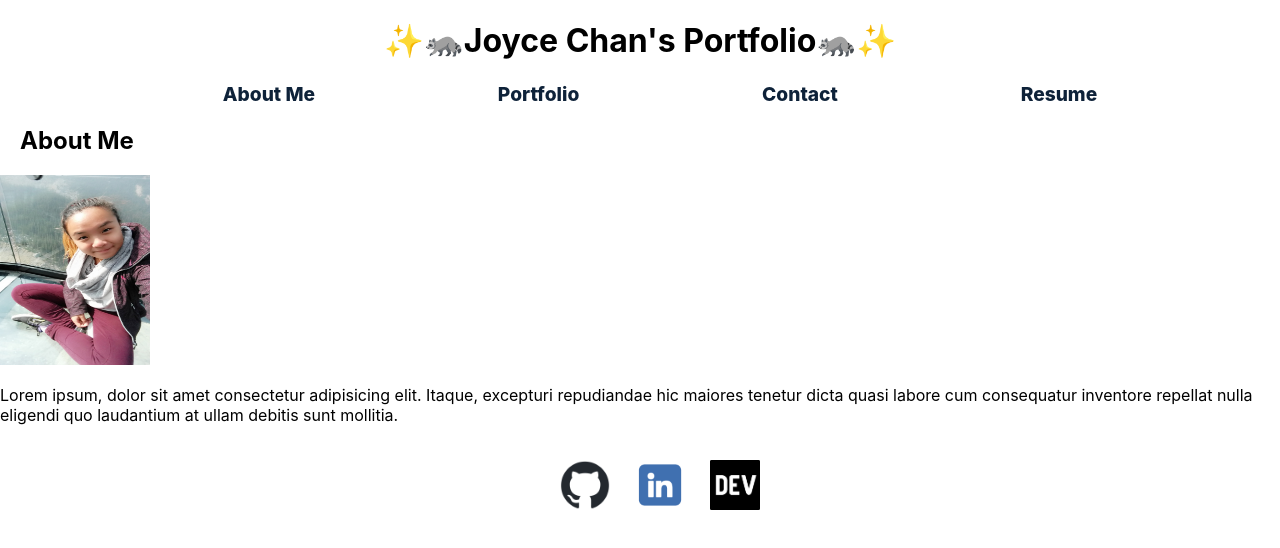
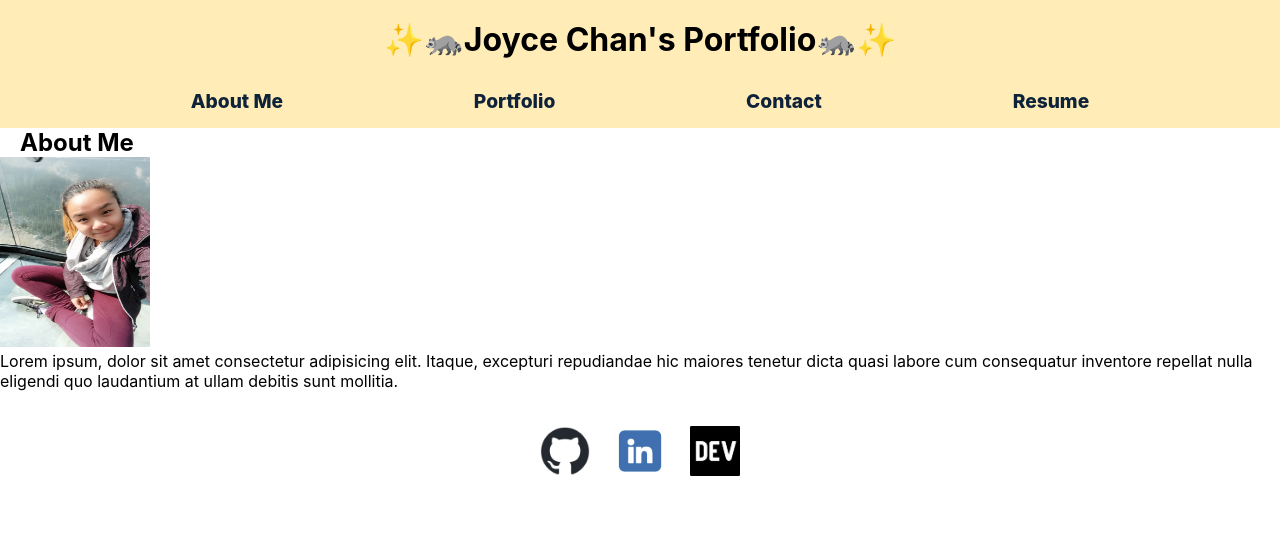
Before and after one commit to jaychan0125/Joyces-React-Portfolio, a React (Create React App) app: page / in a window 1280 px wide. Shown: the top 548 px of the page. Built offline with nearby package versions, Linux system fonts and the light colour scheme.

Commit message:
troubleshooting active button, not changing colours

```diff
--- a/src/components/content.jsx
+++ b/src/components/content.jsx
@@ -6,7 +6,7 @@ import Resume from "./pages/resume";
 import NavTag from "./nav-tag";
 
 function Content() {
-  const [currentPage, setCurrentPage] = useState("AboutMe");
+  const [currentPage, setCurrentPage] = useState("AboutMe");  //upon load, default content is AboutMe
 
   const renderPage = () => {
     if (currentPage === "AboutMe") {
--- a/src/styles/App.css
+++ b/src/styles/App.css
@@ -1,3 +1,9 @@
+* {
+  margin: 0;
+  padding: 0;
+  box-sizing: border-box;
+}
+
 h1 {
   text-align: center;
 }
@@ -14,6 +20,11 @@ li {
   list-style-type: none;
 }
 
+.header {
+  background-color: #ffecb7;
+  padding: 20px;
+}
+
 .social-links {
   display: flex;
   justify-content: center;
--- a/src/styles/nav-tags.css
+++ b/src/styles/nav-tags.css
@@ -1,4 +1,7 @@
 .nav-tabs {
+    background-color: #ffecb7;
+    padding-top: 10px;
+    padding-bottom: 15px;
     display: flex;
     justify-content: space-evenly;
   }
@@ -9,9 +12,9 @@
   }
 
   .nav-link {
-    color: #0E2239;
+    color: #0e2239;
   }
 
   .active {
-    color: #7F9C96;
+    color: #7f9c96;
   }
```
Lines whose indentation alone changed are shown as unchanged.
